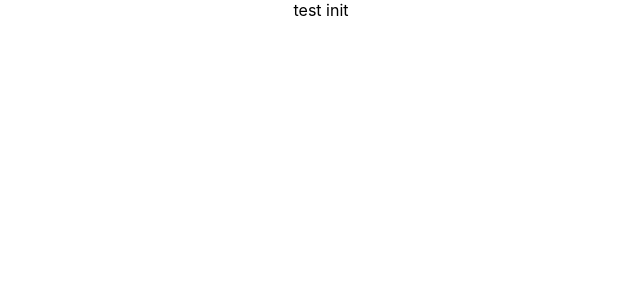
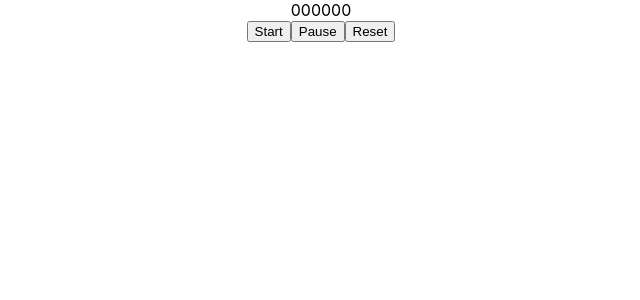
Before and after one commit to ivaschenkoo/tt_stopwatch, a React (Create React App) app: page / in a window 1280 px wide. Shown: the top 300 px of the page, without its empty margins (319-959 px from the left). Built offline with nearby package versions, Linux system fonts and the light colour scheme.

Commit message:
stopwatch start implemented

```diff
--- a/src/components/stopwatch/Stopwatch.jsx
+++ b/src/components/stopwatch/Stopwatch.jsx
@@ -2,13 +2,21 @@ import React from 'react';
 import styles from './Stopwatch.module.css'
 
 const Stopwatch = (props) => {
+    return (
+        <aside>
+            <span>{props.time.hours}</span>
+            <span>{props.time.minutes}</span>
+            <span>{props.time.seconds}</span>
 
-    console.log(props.seq)
-
-    return (
-        <div>
-            test init
-        </div>
+            <div>
+                <button onClick={() => {
+                    props.toggleTimer()
+                }}>Start
+                </button>
+                <button>Pause</button>
+                <button>Reset</button>
+            </div>
+        </aside>
     )
 }
 
--- a/src/components/stopwatch/StopwatchContainer.jsx
+++ b/src/components/stopwatch/StopwatchContainer.jsx
@@ -5,6 +5,19 @@ import {Observable} from "rxjs";
 
 const StopwatchContainer = (props) => {
     let [timer, setTime] = useState(0);
+    let [status, setStatus] = useState('stopped')
+    let [subscribe, setSubscribe] = useState({})
+
+    let time = timer > 0 ? {
+        hours: `0${Math.trunc(timer / 3600)}`.slice(-2),
+        minutes: `0${(Math.trunc(timer / 60)) % 60}`.slice(-2),
+        seconds: `0${(timer % 60)}`.slice(-2),
+    } : {
+        hours: '00',
+        minutes: '00',
+        seconds: '00'
+    }
+
 
     const sequence$ = new Observable((subscriber) => {
         const intervalId = setInterval(() => {
@@ -16,7 +29,15 @@ const StopwatchContainer = (props) => {
         }
     });
 
-    return <Stopwatch seq={sequence$} />
+    const toggleTimer = () => {
+        if (status === 'stopped') {
+            setSubscribe(sequence$.subscribe())
+            setStatus('started')
+        }
+    }
+
+    return <Stopwatch time={time}
+                      toggleTimer={toggleTimer} />
 }
 
 export default StopwatchContainer
```
